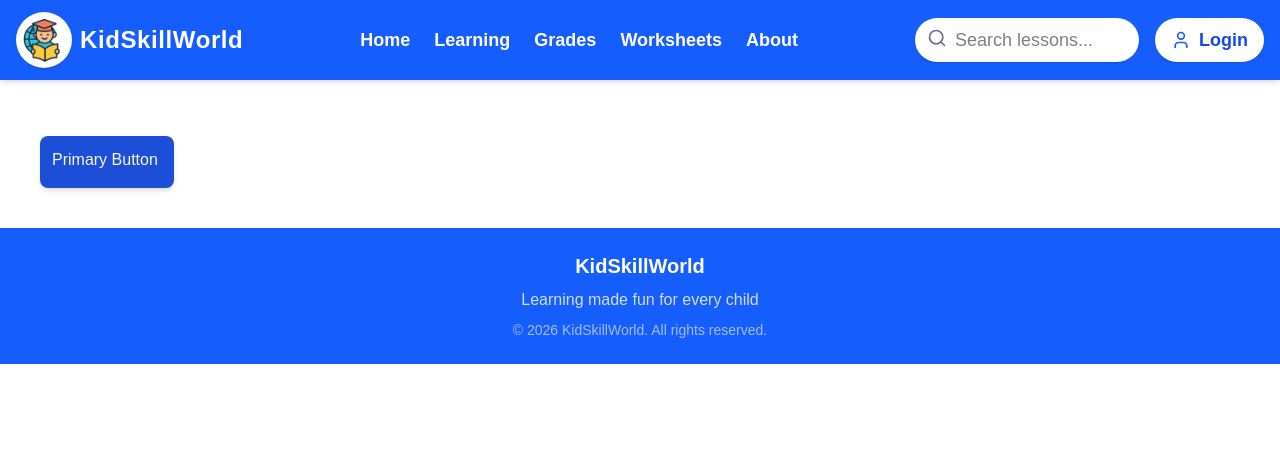
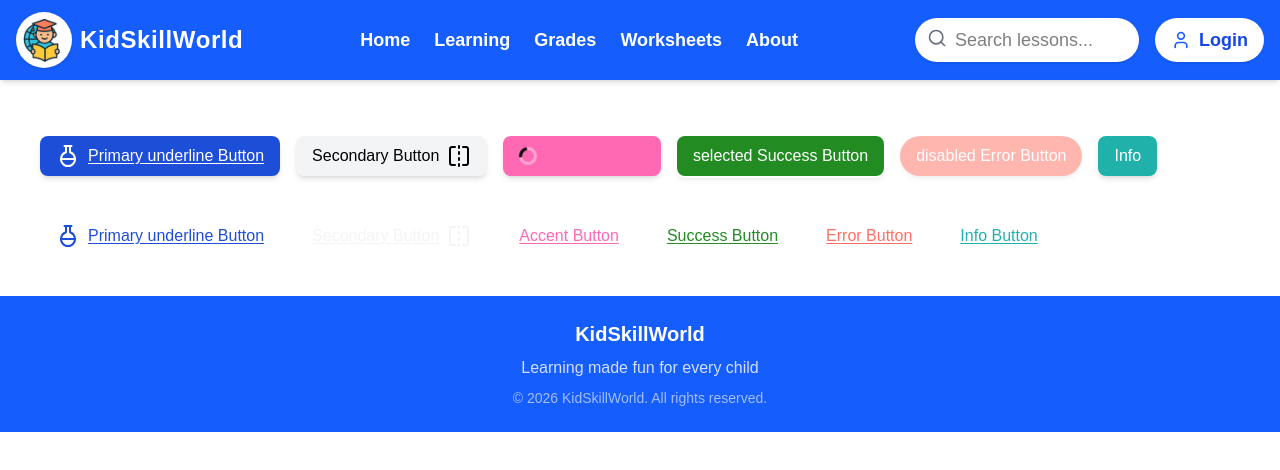
Before and after one commit to adhriton25/kidskillworld, a Next.js app: page /test/componenet in a window 1280 px wide. Shown: the top 470 px of the page. Built offline with nearby package versions, Linux system fonts and the light colour scheme.

Commit message:
fix: button

```diff
--- a/app/test/componenet/page.tsx
+++ b/app/test/componenet/page.tsx
@@ -1,9 +1,69 @@
 import { Button } from "@/components/Base/Button";
+import { FlaskRound, FlipHorizontal } from "lucide-react";
 
 export default function ComponentGallery() {
   return (
-    <div className="m-10">
-      <Button variant="primary">Primary Button</Button>
-    </div>
+    <>
+      <div className="m-10 flex  gap-4">
+        <Button
+          variant="primary"
+          mode="button"
+          showUnderline
+          leftIcon={<FlaskRound />}
+        >
+          Primary underline Button
+        </Button>
+        <Button
+          variant="secondary"
+          mode="button"
+          rightIcon={<FlipHorizontal />}
+        >
+          Secondary Button
+        </Button>
+        <Button variant="accent" mode="loading">
+          Accent Button
+        </Button>
+        <Button variant="success" mode="button" selected>
+          selected Success Button
+        </Button>
+        <Button variant="error" mode="button" shape="rounded" disabled>
+          disabled Error Button
+        </Button>
+        <Button variant="info" mode="button">
+          Info
+        </Button>
+      </div>
+      <div className="m-10 flex  gap-4">
+        <Button
+          variant="primary"
+          mode="button"
+          showUnderline
+          isLinkButton
+          leftIcon={<FlaskRound />}
+        >
+          Primary underline Button
+        </Button>
+        <Button
+          variant="secondary"
+          mode="button"
+          isLinkButton
+          rightIcon={<FlipHorizontal />}
+        >
+          Secondary Button
+        </Button>
+        <Button variant="accent" mode="button" isLinkButton>
+          Accent Button
+        </Button>
+        <Button variant="success" mode="button" isLinkButton>
+          Success Button
+        </Button>
+        <Button variant="error" mode="button" isLinkButton>
+          Error Button
+        </Button>
+        <Button variant="info" mode="button" isLinkButton = {true} href="/learning">
+          Info Button
+        </Button>
+      </div>
+    </>
   );
 }
--- a/components/Base/Button.tsx
+++ b/components/Base/Button.tsx
@@ -11,50 +11,65 @@ type ButtonVariant =
   | "info";
 
 type ButtonShape = "square" | "rounded";
-
-type ButtonMode = "button" | "loading" | "fab";
+type ButtonMode = "button" | "loading";
+type ButtonSize = "sm" | "md" | "lg";
 
 interface ButtonProps {
   mode?: ButtonMode;
-
-  // Shared props
   variant?: ButtonVariant;
   shape?: ButtonShape;
+  size?: ButtonSize;
   disabled?: boolean;
   selected?: boolean;
   showUnderline?: boolean;
   className?: string;
   children?: React.ReactNode;
 
-  // Icons
   leftIcon?: React.ReactNode;
   rightIcon?: React.ReactNode;
 
-  // Link behavior
   href?: string;
   target?: "_self" | "_blank";
   isLinkButton?: boolean;
 
-  // Events
-  onClick?: (e: any) => void;
-  onKeyDown?: (e: any) => void;
-
-  // Loading mode
   loadingText?: string;
   spinnerSize?: number;
   spinnerColor?: string;
 
-  // FAB mode
-  fabSize?: "sm" | "md" | "lg";
+  futureSlot?: React.ReactNode;
 
-  // Future extensibility
-  futureSlot?: React.ReactNode;
+  onClick?: (e: any) => void;
+  onKeyDown?: (e: any) => void;
 }
+
+// Centralized variant system
+const VARIANTS_TYPE = {
+  primary: { bg: "var(--btn-primary)", text: "var(--white)" },
+  secondary: { bg: "var(--btn-secondary)", text: "var(--black)" }, // always black
+  accent: { bg: "var(--btn-accent)", text: "var(--white)" },
+  success: { bg: "var(--btn-success)", text: "var(--white)" },
+  warning: { bg: "var(--btn-warning)", text: "var(--black)" },
+  error: { bg: "var(--btn-error)", text: "var(--white)" },
+  info: { bg: "var(--btn-info)", text: "var(--white)" },
+} as const;
+
+const SHAPES = {
+  square: "rounded-[var(--radius-md)]",
+  rounded: "rounded-[var(--radius-pill)]",
+} as const;
+
+// NEW SIZE SYSTEM
+const SIZES = {
+  sm: "px-3 py-1 text-sm",
+  md: "px-4 py-2 text-base",
+  lg: "px-6 py-3 text-lg",
+} as const;
 
 export const Button: React.FC<ButtonProps> = ({
   mode = "button",
   variant = "primary",
   shape = "square",
+  size = "md",
   disabled = false,
   selected = false,
   showUnderline = false,
@@ -65,84 +80,60 @@ export const Button: React.FC<ButtonProps> = ({
   href,
   target = "_self",
   isLinkButton = false,
+  spinnerSize = 18,
+  spinnerColor = "Black",
   onClick,
   onKeyDown,
-  spinnerSize = 18,
-  spinnerColor = "Black",
-  fabSize = "md",
-  futureSlot,
 }) => {
-  // Determine if this should render as <button> or <a>
-  const isButton = onClick || !href || isLinkButton;
-  const ComponentTag: any = isButton ? "button" : "a";
-
-  // Variant → CSS variable mapping
-  const variantMap: Record<ButtonVariant, string> = {
-    primary: "var(--btn-primary)",
-    secondary: "var(--btn-secondary)",
-    accent: "var(--btn-accent)",
-    success: "var(--btn-success)",
-    warning: "var(--btn-warning)",
-    error: "var(--btn-error)",
-    info: "var(--btn-info)",
-  };
-
-  const bgColor = variantMap[variant];
-
-  // Shape mapping
-  const shapeMap: Record<ButtonShape, string> = {
-    square: "rounded-[var(--radius-md)]",
-    rounded: "rounded-[var(--radius-pill)]",
-  };
-
-  // FAB sizes
-  const fabSizeMap = {
-    sm: "w-12 h-12 text-lg",
-    md: "w-14 h-14 text-xl",
-    lg: "w-16 h-16 text-2xl",
-  };
+  const variantType = VARIANTS_TYPE[variant];
+  const isLoading = mode === "loading";
 
   // Shared base styles
   const baseStyles = `
     inline-flex items-center justify-center gap-2
-    px-[var(--button-padding)] py-[var(--button-padding)]
-    ${variant === "secondary" ? "text-[var(--soft-charcoal)]" : "text-[var(--cloud-white)]"}
-    ${shapeMap[shape]}
-    shadow-md
     transition-all duration-[var(--duration-normal)]
     focus:outline-none focus:ring-2 focus:ring-[var(--color-accent)]
+    whitespace-nowrap
+    ${SIZES[size]}
   `;
 
-  // FAB styles override everything
-  const fabStyles = `
-    fixed bottom-6 right-6
-    flex items-center justify-center
-    rounded-full
-    shadow-lg
-    text-white
-    hover:scale-110 active:scale-95
-    ${fabSizeMap[fabSize]}
+  // Normal button styles
+  const buttonStyles = `
+    ${SHAPES[shape]}
+    shadow-md
   `;
 
-  const isLoading = mode === "loading";
-  const isFab = mode === "fab";
+  // Text-link button styles
+  const linkStyles = `
+    bg-transparent
+    underline underline-offset-2
+    shadow-none
+  `;
+
+  // TEXT COLOR LOGIC
+  const textColor = isLinkButton
+    ? variantType.bg // link → text = variant color
+    : variant === "secondary"
+    ? "var(--black)" // secondary always black
+    : "var(--white)"; // all other buttons → white
 
   return (
-    <ComponentTag
-      href={!isButton && href ? href : undefined}
-      target={!isButton ? target : undefined}
-      disabled={isButton ? disabled : undefined}
-      onClick={isButton ? onClick : undefined}
+    <a
+      href={href}
+      target={target}
+      onClick={onClick}
       onKeyDown={onKeyDown}
       className={clsx(
-        isFab ? fabStyles : baseStyles,
+        baseStyles,
+        isLinkButton ? linkStyles : buttonStyles,
         disabled && "opacity-50 pointer-events-none",
         selected && "ring-2 ring-[var(--color-accent)]",
         showUnderline && "underline underline-offset-2",
-        className,
+        className
       )}
       style={{
-        backgroundColor: bgColor,
+        backgroundColor: isLinkButton ? "transparent" : variantType.bg,
+        color: textColor,
       }}
     >
       {/* LOADING MODE */}
@@ -163,20 +154,14 @@ export const Button: React.FC<ButtonProps> = ({
         </>
       )}
 
-      {/* NORMAL BUTTON */}
-      {!isLoading && !isFab && (
+      {/* NORMAL MODE */}
+      {!isLoading && (
         <>
           {leftIcon && <span className="flex items-center">{leftIcon}</span>}
-          <span className="whitespace-nowrap">{children}</span>
+          <span>{children}</span>
           {rightIcon && <span className="flex items-center">{rightIcon}</span>}
         </>
       )}
-
-      {/* FAB MODE */}
-      {isFab && <span>{children}</span>}
-
-      {/* Future extensibility */}
-      {futureSlot}
 
       <style>{`
         @keyframes spin {
@@ -184,6 +169,6 @@ export const Button: React.FC<ButtonProps> = ({
           to { transform: rotate(360deg); }
         }
       `}</style>
-    </ComponentTag>
+    </a>
   );
 };
--- a/styles/_colors.scss
+++ b/styles/_colors.scss
@@ -10,6 +10,8 @@
   --deep-purple: #6a1b9a;
   --soft-charcoal: #333333; //	Primary Body Text	Use on White or Cream
   --cloud-white: #f9f9f9; //	Main Background	Use with Dark Text
+  --white: #ffffff;
+  --black: #000000;
 
   --ksw-theme-blue: #1d4ed8;
 
@@ -36,13 +38,13 @@
   --gray-900: #000000;
 
   // Button & UI Colors
-  --btn-primary: var(--ksw-theme-blue);
-  --btn-secondary: var(--gray-100);
-  --btn-accent: var(--hot-pink);
-  --btn-success: var(--emerald-green);
-  --btn-warning: var(--golden-yellow);
-  --btn-error: var(--firebrick-red);
-  --btn-info: var(--teal-blue);
+  // --btn-primary: var(--ksw-theme-blue);
+  // --btn-secondary: var(--gray-100);
+  // --btn-accent: var(--hot-pink);
+  // --btn-success: var(--emerald-green);
+  // --btn-warning: var(--golden-yellow);
+  // --btn-error: var(--firebrick-red);
+  // --btn-info: var(--teal-blue);
 
   // Text & Background
   --text-default: var(--soft-charcoal);
--- a/styles/globals.scss
+++ b/styles/globals.scss
@@ -1,4 +1,5 @@
 @use "tailwindcss";
+@import "./tokens.css";
 @import 'colors';
 @import 'components';
 @import 'motion';
@@ -8,6 +9,7 @@
 @import 'typography';
 
 
+
 body {
   background: var(--background);
   color: var(--foreground);
--- /dev/null
+++ b/styles/tokens.css
@@ -0,0 +1,24 @@
+:root {
+  /* BUTTON COLORS */
+  --btn-primary: #1d4ed8;
+  --btn-secondary: #f3f4f6;
+  --btn-accent: #FF69B4;
+  --btn-success: #228B22;
+  --btn-warning: #FFD700;
+  --btn-error: #FF6F61;
+  --btn-info: #20B2AA;
+
+  /* TEXT COLORS */
+  --white: #ffffff;
+  --black: #000000;
+  --soft-charcoal: #333333;
+
+  /* RADII */
+  --radius-md: 0.375rem;
+  --radius-pill: 9999px;
+
+  /* SPACING TOKENS */
+  --space-sm: 0.5rem;
+  --space-md: 0.75rem;
+  --space-lg: 1rem;
+}
```
